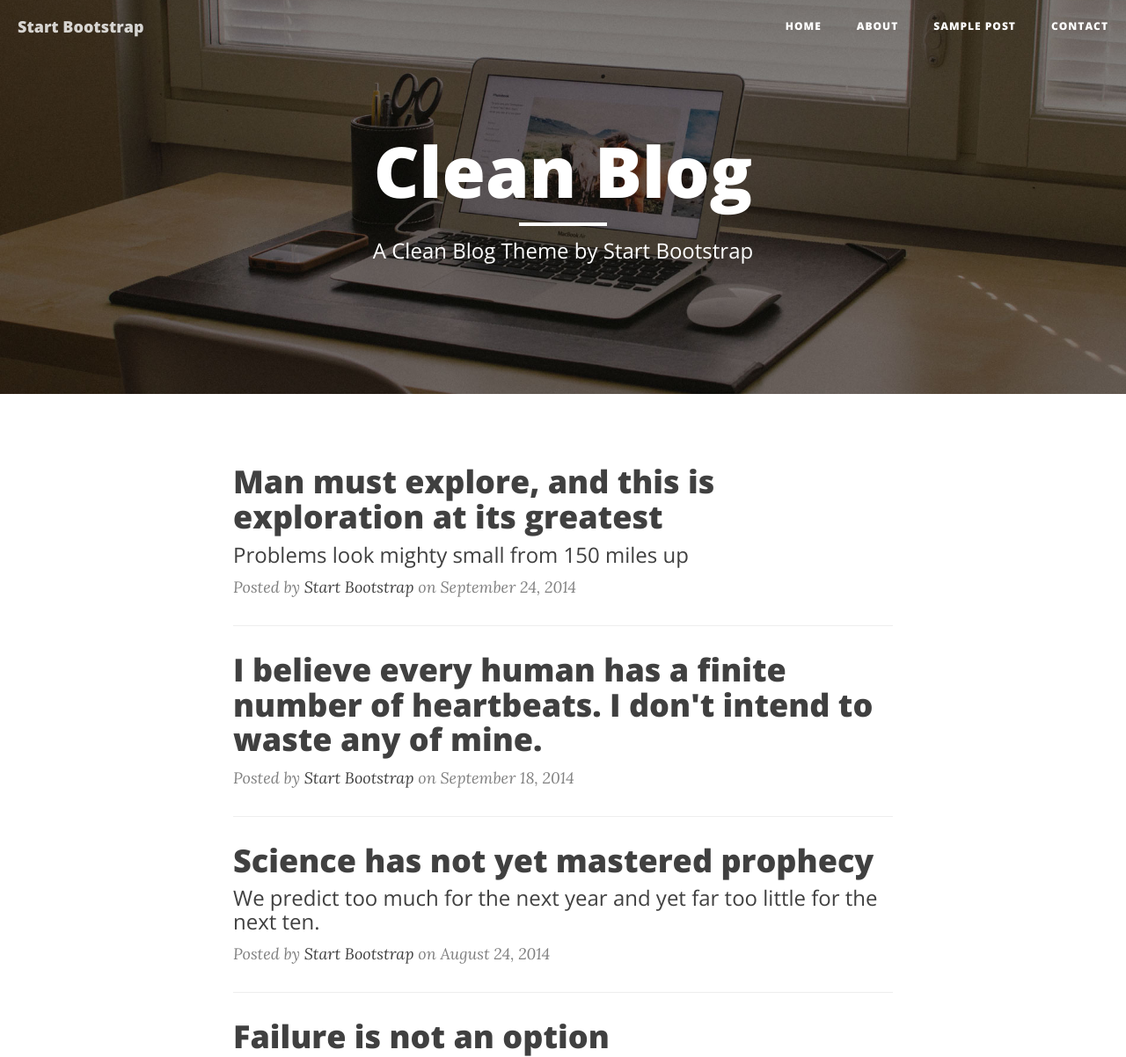
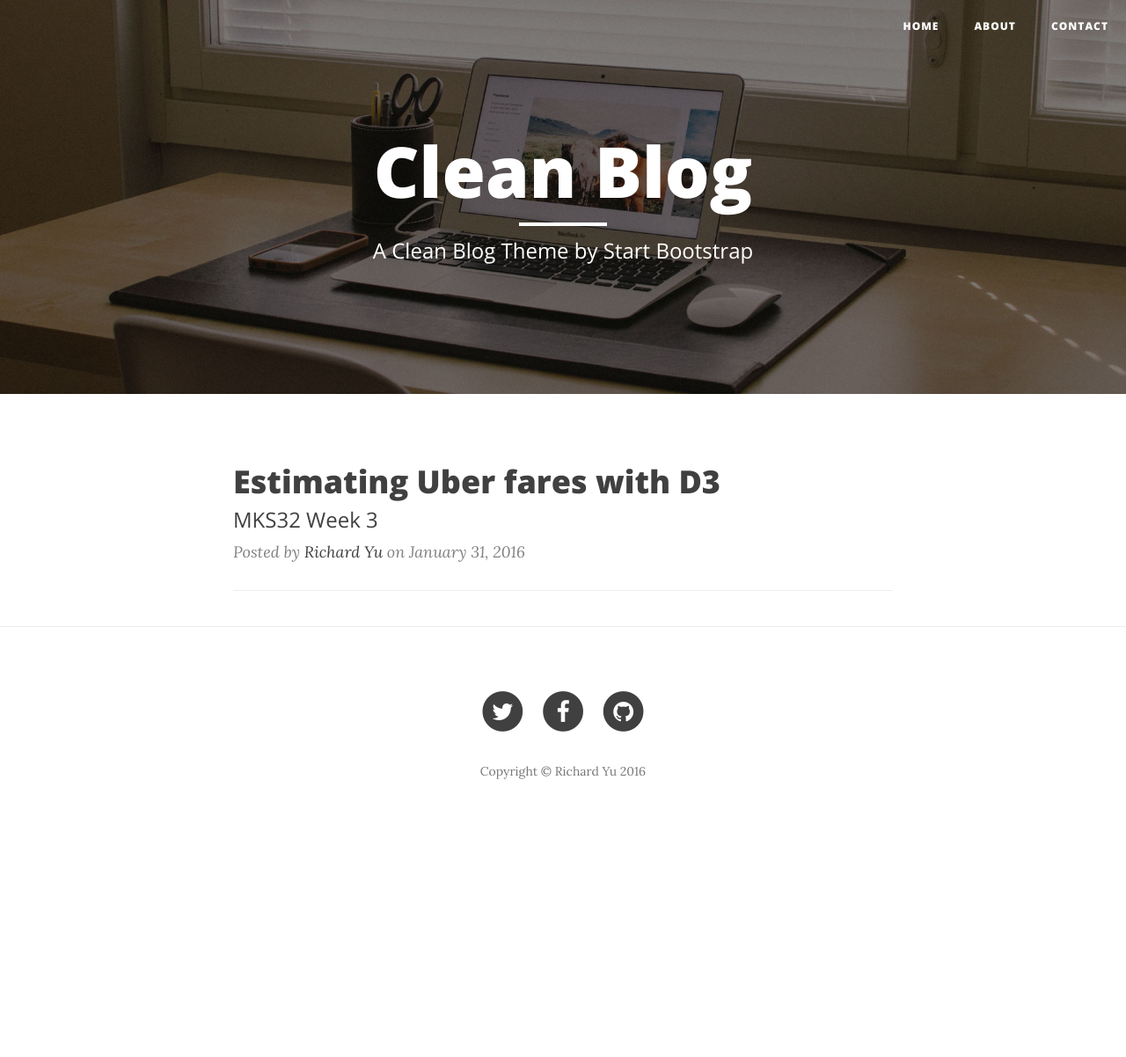
Before and after one commit to ryu323/ryu323.github.io, a plain HTML site: page index.html in a window 1280 px wide. Shown: the top 1202 px of the page at 88% size. After the commit the page ends 953 px from the top, so only its background shows below. Drawn offline with nearby package versions, Linux system fonts and the light colour scheme.

Commit message:
minor tweaks

```diff
--- a/index.html
+++ b/index.html
@@ -9,7 +9,7 @@
     <meta name="description" content="">
     <meta name="author" content="">
 
-    <title>Clean Blog</title>
+    <title>Richard Yu</title>
 
     <!-- Bootstrap Core CSS -->
     <link href="css/bootstrap.min.css" rel="stylesheet">
@@ -44,7 +44,6 @@
                     <span class="icon-bar"></span>
                     <span class="icon-bar"></span>
                 </button>
-                <a class="navbar-brand" href="index.html">Start Bootstrap</a>
             </div>
 
             <!-- Collect the nav links, forms, and other content for toggling -->
@@ -55,9 +54,6 @@
                     </li>
                     <li>
                         <a href="about.html">About</a>
-                    </li>
-                    <li>
-                        <a href="post.html">Sample Post</a>
                     </li>
                     <li>
                         <a href="contact.html">Contact</a>
@@ -89,28 +85,7 @@
     <div class="container">
         <div class="row">
             <div class="col-lg-8 col-lg-offset-2 col-md-10 col-md-offset-1">
-                <div class="post-preview">
-                    <a href="post.html">
-                        <h2 class="post-title">
-                            Man must explore, and this is exploration at its greatest
-                        </h2>
-                        <h3 class="post-subtitle">
-                            Problems look mighty small from 150 miles up
-                        </h3>
-                    </a>
-                    <p class="post-meta">Posted by <a href="#">Start Bootstrap</a> on September 24, 2014</p>
-                </div>
-                <hr>
-                <div class="post-preview">
-                    <a href="post.html">
-                        <h2 class="post-title">
-                            I believe every human has a finite number of heartbeats. I don't intend to waste any of mine.
-                        </h2>
-                    </a>
-                    <p class="post-meta">Posted by <a href="#">Start Bootstrap</a> on September 18, 2014</p>
-                </div>
-                <hr>
-                <div class="post-preview">
+                <!-- <div class="post-preview">
                     <a href="post.html">
                         <h2 class="post-title">
                             Science has not yet mastered prophecy
@@ -121,25 +96,25 @@
                     </a>
                     <p class="post-meta">Posted by <a href="#">Start Bootstrap</a> on August 24, 2014</p>
                 </div>
-                <hr>
+                <hr> -->
                 <div class="post-preview">
                     <a href="post.html">
                         <h2 class="post-title">
-                            Failure is not an option
+                            Estimating Uber fares with D3
                         </h2>
                         <h3 class="post-subtitle">
-                            Many say exploration is part of our destiny, but it’s actually our duty to future generations.
+                            MKS32 Week 3
                         </h3>
                     </a>
-                    <p class="post-meta">Posted by <a href="#">Start Bootstrap</a> on July 8, 2014</p>
+                    <p class="post-meta">Posted by <a href="#">Richard Yu</a> on January 31, 2016</p>
                 </div>
                 <hr>
                 <!-- Pager -->
-                <ul class="pager">
+<!--                 <ul class="pager">
                     <li class="next">
                         <a href="#">Older Posts &rarr;</a>
                     </li>
-                </ul>
+                </ul> -->
             </div>
         </div>
     </div>
@@ -177,7 +152,7 @@
                             </a>
                         </li>
                     </ul>
-                    <p class="copyright text-muted">Copyright &copy; Your Website 2014</p>
+                    <p class="copyright text-muted">Copyright &copy; Richard Yu 2016</p>
                 </div>
             </div>
         </div>
```
Also changed, not shown: about.html (+4 -8 lines), contact.html (+2 -6 lines).
